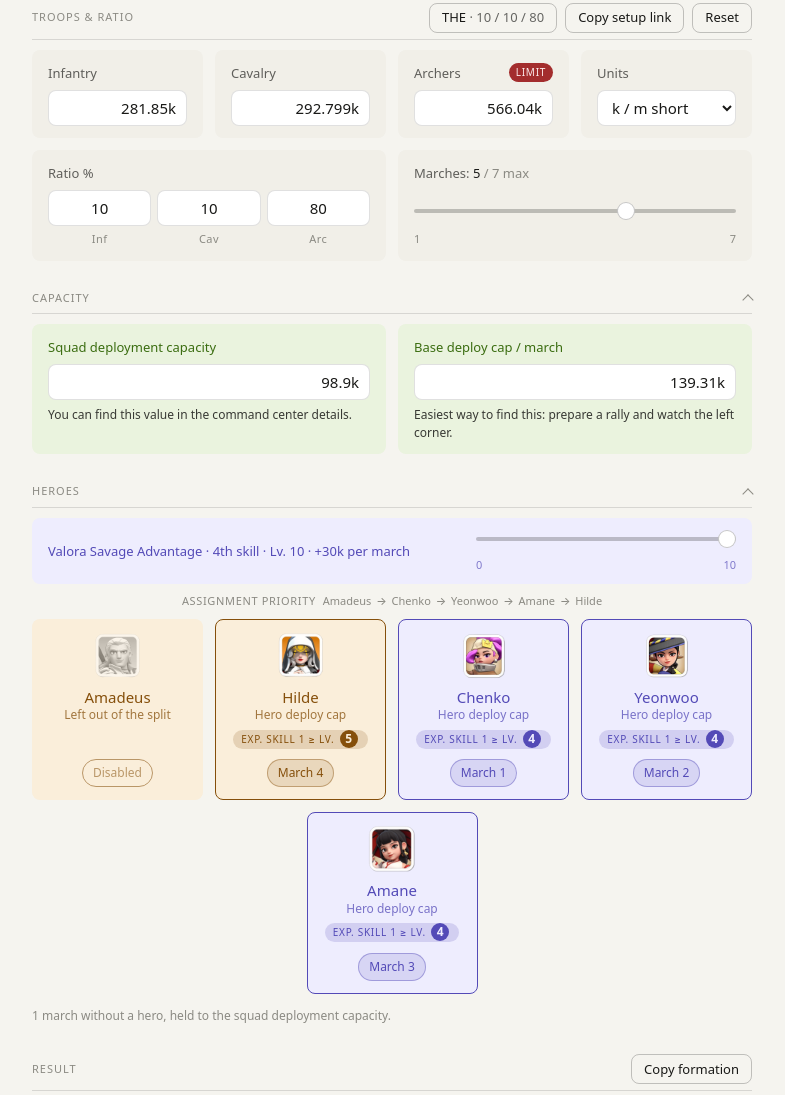
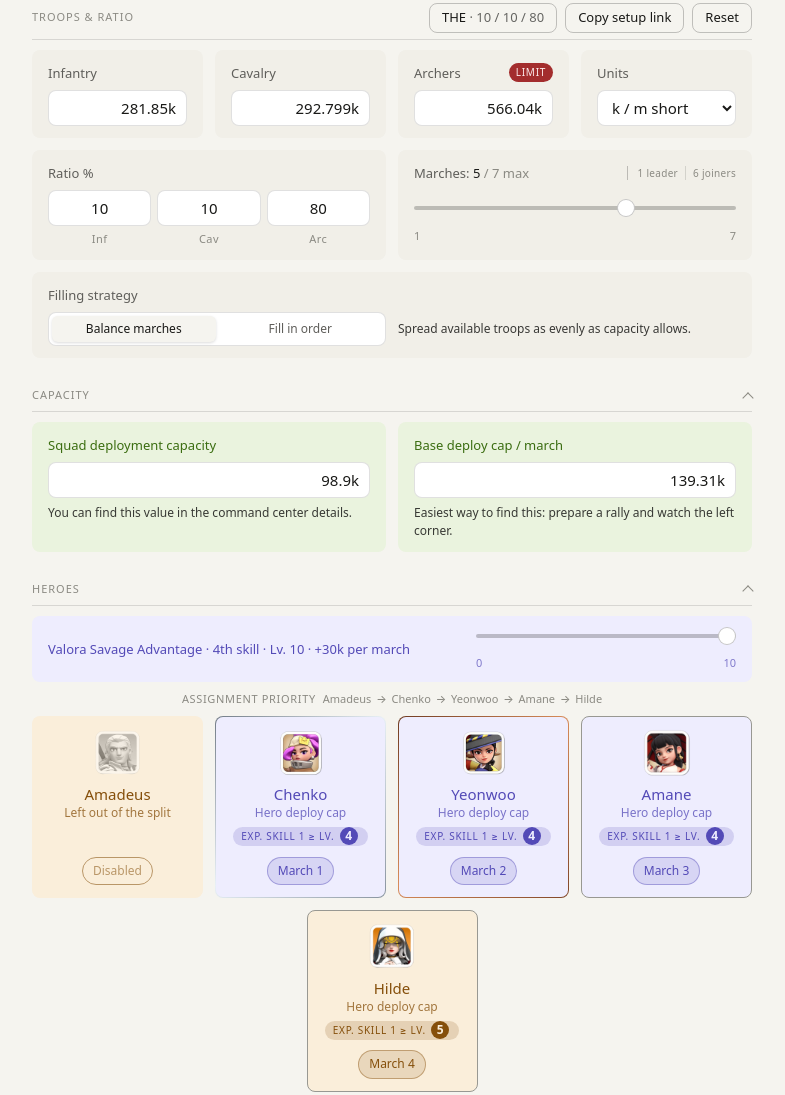
Before and after one commit to maystery/bear-formation-calculator, a website: page index.html in a window 1280 px wide. Shown: the part 288-1383 px from the top of the page, without its empty margins (248-1033 px from the left). Drawn offline with Linux system fonts and the light colour scheme.

Commit message:
Add march filling strategies and priority styling

```diff
--- a/app.js
+++ b/app.js
@@ -11,6 +11,7 @@ document.addEventListener('DOMContentLoaded', () => {
     parseAmount,
     parseRatio,
     allocate,
+    allocateSequentially,
     splitByRatio,
     splitMarches,
     wholeTroops,
@@ -24,10 +25,15 @@ document.addEventListener('DOMContentLoaded', () => {
   const RATIO_IDS = ['ri','rc','ra'];
   const SHARE_IDS = ['si','sc','sa','ri','rc','ra','n','squad','cap','sav',
                      'amaOn','hildeOn','chenkoOn','yeonwooOn','amaneOn','unit'];
+  const FILL_STRATEGIES = ['equal','sequential'];
   const SAVAGE_PER_LEVEL = 3000;
   const MAX_MARCHES = 7;
   let UNIT = 'k';
   let lastResult = null;
+
+  function fillStrategy(){
+    return document.querySelector('input[name="fillStrategy"]:checked').value;
+  }
 
   function setFieldValidity(id, valid, message){
     const el = $(id);
@@ -155,10 +161,14 @@ document.addEventListener('DOMContentLoaded', () => {
   function calc(){
     UNIT = $('unit').value;
     const n = Math.min(MAX_MARCHES, Math.max(1, Math.floor(+$('n').value||1)));
+    const strategy = fillStrategy();
 
     const sav = Math.min(10, Math.max(0, Math.floor(+$('sav').value||0)));
     const savBonus = sav * SAVAGE_PER_LEVEL;
     $('nOut').textContent = n;
+    $('fillStrategyHint').textContent = strategy === 'sequential'
+      ? 'Max March 1, then March 2, and continue in order.'
+      : 'Spread available troops as evenly as capacity allows.';
     $('savOut').textContent = sav;
     $('savBon').textContent = '+' + fmt(savBonus);
     const order = leaderOrder();
@@ -230,10 +240,9 @@ document.addEventListener('DOMContentLoaded', () => {
     const T = wholeTroops(Math.min(troopMax, capTotal));
     const bottlenecks = findBottlenecks(troopLimits, capTotal, T);
 
-    // Fill hero-led rallies first. Troops are water-filled evenly within the
-    // hero tier, then any remainder is water-filled across no-hero rallies.
-    const priorities = caps.map((_, i) => order[i] ? 1 : 0);
-    const perMarch = allocate(T, caps, priorities);
+    const perMarch = strategy === 'sequential'
+      ? allocateSequentially(T, caps)
+      : allocate(T, caps);
     const rows = splitMarches(perMarch, r);
     const tot = {
       inf:rows.reduce((a, x) => a + x.inf, 0),
@@ -291,7 +300,7 @@ document.addEventListener('DOMContentLoaded', () => {
     $('leftover').textContent =
       `Left at home: ${fmt(S.inf-tot.inf)} infantry · ${fmt(S.cav-tot.cav)} cavalry · ${fmt(S.arc-tot.arc)} archers`;
 
-    lastResult = {r, S, order, perMarch, rows, tot, grand};
+    lastResult = {r, S, order, strategy, perMarch, rows, tot, grand};
     $('copyFormation').disabled = false;
 
     check(r);
@@ -365,9 +374,10 @@ document.addEventListener('DOMContentLoaded', () => {
 
   function formationText(){
     if(!lastResult) return '';
-    const {r, S, order, perMarch, rows, tot, grand} = lastResult;
+    const {r, S, order, strategy, perMarch, rows, tot, grand} = lastResult;
     const ratio = [r.inf, r.cav, r.arc].map(x => trim(x * 100)).join(' / ');
-    const lines = [`Bear formation · ${ratio}`, ''];
+    const strategyLabel = strategy === 'sequential' ? 'Fill in order' : 'Balance marches';
+    const lines = [`Bear formation · ${ratio}`, `Filling: ${strategyLabel}`, ''];
     rows.forEach((march, i) => {
       const leader = HEROES[order[i] || 'none'].name;
       lines.push(`March ${i + 1} · ${leader}: ${fullFmt(march.inf)} infantry · ${fullFmt(march.cav)} cavalry · ${fullFmt(march.arc)} archers · ${fullFmt(perMarch[i])} total`);
@@ -386,6 +396,7 @@ document.addEventListener('DOMContentLoaded', () => {
       const el = $(id);
       url.searchParams.set(id, el.type === 'checkbox' ? (el.checked ? '1' : '0') : el.value);
     });
+    url.searchParams.set('fillStrategy', fillStrategy());
     return url.href;
   }
 
@@ -408,6 +419,11 @@ document.addEventListener('DOMContentLoaded', () => {
       }
       loaded = true;
     });
+    const strategy = params.get('fillStrategy');
+    if(FILL_STRATEGIES.includes(strategy)){
+      document.querySelector(`input[name="fillStrategy"][value="${strategy}"]`).checked = true;
+      loaded = true;
+    }
     return loaded;
   }
 
@@ -490,6 +506,7 @@ document.addEventListener('DOMContentLoaded', () => {
       const el = $(id);
       o[id] = el.type === 'checkbox' ? el.checked : el.value;
     });
+    o.fillStrategy = fillStrategy();
     FOLDS.forEach(id => { o[id] = $(id).open; });
     o.theme = theme;
     store.write(o);
@@ -510,6 +527,9 @@ document.addEventListener('DOMContentLoaded', () => {
         el.value = String(o[id]);
       }
     });
+    if(FILL_STRATEGIES.includes(o.fillStrategy)){
+      document.querySelector(`input[name="fillStrategy"][value="${o.fillStrategy}"]`).checked = true;
+    }
     FOLDS.forEach(id => { if(typeof o[id] === 'boolean') $(id).open = o[id]; });
     if(o.theme) applyTheme(o.theme);
   }
@@ -536,6 +556,8 @@ document.addEventListener('DOMContentLoaded', () => {
   function update(){ calc(); saveState(); }
 
   IDS.forEach(i => { $(i).addEventListener('input', update); $(i).addEventListener('change', update); });
+  document.querySelectorAll('input[name="fillStrategy"]')
+    .forEach(el => { el.addEventListener('input', update); el.addEventListener('change', update); });
   FOLDS.forEach(i => $(i).addEventListener('toggle', saveState));
 
   $('the').addEventListener('click', () => {
@@ -548,6 +570,7 @@ document.addEventListener('DOMContentLoaded', () => {
     const url = new URL(window.location.href);
     const hasSharedSetup = url.searchParams.get('setup') === '1';
     url.searchParams.delete('setup');
+    url.searchParams.delete('fillStrategy');
     SHARE_IDS.forEach(id => url.searchParams.delete(id));
     if(hasSharedSetup) location.replace(url.href);
     else location.reload();
--- a/index.html
+++ b/index.html
@@ -59,11 +59,30 @@
         <div class="warnmsg" id="warn"></div>
       </div>
       <div class="tile">
-        <label class="lbl" for="n">Marches: <b id="nOut" class="primary-value">5</b> <span class="muted">/ 7 max</span></label>
+        <div class="march-head">
+          <label class="lbl" for="n">Marches: <b id="nOut" class="primary-value">5</b> <span class="muted">/ 7 max</span></label>
+          <div class="march-composition" aria-label="Maximum: 1 rally leader and 6 joiners">
+            <span>1 leader</span><span>6 joiners</span>
+          </div>
+        </div>
         <div class="sliderwrap">
           <input id="n" type="range" min="1" max="7" step="1" value="5">
           <div class="scale"><span>1</span><span>7</span></div>
         </div>
+      </div>
+    </div>
+    <div class="row strategy-row">
+      <div class="tile">
+        <fieldset class="strategy" aria-describedby="fillStrategyHint">
+          <legend class="lbl">Filling strategy</legend>
+          <div class="strategy-content">
+            <div class="segmented">
+              <label><input class="sr-only" type="radio" name="fillStrategy" value="equal" checked>Balance marches</label>
+              <label><input class="sr-only" type="radio" name="fillStrategy" value="sequential">Fill in order</label>
+            </div>
+            <div class="tilenote" id="fillStrategyHint">Spread available troops as evenly as capacity allows.</div>
+          </div>
+        </fieldset>
       </div>
     </div>
     <div class="warnmsg" id="inputError" role="alert"></div>
@@ -98,7 +117,7 @@
     </div>
     <div class="hero-priority"><span>Assignment priority</span>Amadeus <b>&rarr;</b> Chenko <b>&rarr;</b> Yeonwoo <b>&rarr;</b> Amane <b>&rarr;</b> Hilde</div>
     <div class="row g4 hero-grid">
-      <label class="tile warm herocard" for="amaOn">
+      <label class="tile warm herocard rank-card rank-gold" for="amaOn">
         <input type="checkbox" id="amaOn" class="sr-only">
         <img class="hero" src="heroes/amadeus.png" alt="">
         <div class="heroinfo">
@@ -107,17 +126,7 @@
         </div>
         <span class="pill" id="pill-amadeus"></span>
       </label>
-      <label class="tile warm herocard" for="hildeOn">
-        <input type="checkbox" id="hildeOn" class="sr-only" checked>
-        <img class="hero" src="heroes/hilde.png" alt="">
-        <div class="heroinfo">
-          <div class="heroname">Hilde</div>
-          <div class="herorole" id="role-hilde"></div>
-          <div class="heroreq" title="Requires the first Expedition skill at level 5 or higher" aria-label="Requires the first Expedition skill at level 5 or higher">Exp. Skill 1 &ge; Lv. <strong class="skilllevel">5</strong></div>
-        </div>
-        <span class="pill" id="pill-hilde"></span>
-      </label>
-      <label class="tile pro herocard" for="chenkoOn">
+      <label class="tile pro herocard rank-card rank-silver" for="chenkoOn">
         <input type="checkbox" id="chenkoOn" class="sr-only" checked>
         <img class="hero" src="heroes/chenko.png" alt="">
         <div class="heroinfo">
@@ -127,7 +136,7 @@
         </div>
         <span class="pill" id="pill-chenko"></span>
       </label>
-      <label class="tile pro herocard" for="yeonwooOn">
+      <label class="tile pro herocard rank-card rank-bronze" for="yeonwooOn">
         <input type="checkbox" id="yeonwooOn" class="sr-only" checked>
         <img class="hero" src="heroes/yeonwoo.png" alt="">
         <div class="heroinfo">
@@ -137,7 +146,7 @@
         </div>
         <span class="pill" id="pill-yeonwoo"></span>
       </label>
-      <label class="tile pro herocard" for="amaneOn">
+      <label class="tile pro herocard rank-neutral" for="amaneOn">
         <input type="checkbox" id="amaneOn" class="sr-only" checked>
         <img class="hero" src="heroes/amane.png" alt="">
         <div class="heroinfo">
@@ -146,6 +155,16 @@
           <div class="heroreq" title="Requires the first Expedition skill at level 4 or higher" aria-label="Requires the first Expedition skill at level 4 or higher">Exp. Skill 1 &ge; Lv. <strong class="skilllevel">4</strong></div>
         </div>
         <span class="pill" id="pill-amane"></span>
+      </label>
+      <label class="tile warm herocard rank-neutral" for="hildeOn">
+        <input type="checkbox" id="hildeOn" class="sr-only" checked>
+        <img class="hero" src="heroes/hilde.png" alt="">
+        <div class="heroinfo">
+          <div class="heroname">Hilde</div>
+          <div class="herorole" id="role-hilde"></div>
+          <div class="heroreq" title="Requires the first Expedition skill at level 5 or higher" aria-label="Requires the first Expedition skill at level 5 or higher">Exp. Skill 1 &ge; Lv. <strong class="skilllevel">5</strong></div>
+        </div>
+        <span class="pill" id="pill-hilde"></span>
       </label>
     </div>
     <div class="hint" id="heroHint"></div>
@@ -188,7 +207,8 @@
       <li>Troop ceiling — the scarcest type relative to its share: <code>T_troops = min(Inf / r_inf, Cav / r_cav, Arc / r_arc)</code></li>
       <li>Each march has its own cap: a march <b>with a hero leader</b> uses <code>base deploy cap + 3,000 × savage_level</code>; a march <b>with no hero</b> is limited to the <code>squad deployment capacity</code>. Set either to 0 to treat it as unlimited.</li>
       <li>Heroes take marches in this priority order: Amadeus, Chenko, Yeonwoo, Amane, then Hilde. Untick one to drop it from the split — its march falls back to the squad capacity, so the total sent goes down.</li>
-      <li>Deployable total: <code>T = min(T_troops, sum of every march cap)</code>. Hero-led rallies are filled first, evenly up to their individual caps. Any troops left after that are distributed evenly among no-hero rallies.</li>
+      <li>Deployable total: <code>T = min(T_troops, sum of every march cap)</code>.</li>
+      <li>Filling strategy: <b>Balance marches</b> distributes troops evenly across all marches as their caps allow. <b>Fill in order</b> fills March 1 to its cap, then March 2, and so on.</li>
       <li>Within each march: <code>infantry = M × r_inf</code>, <code>cavalry = M × r_cav</code>, <code>archers = M × r_arc</code></li>
     </ol>
     <p>Rounding uses largest-remainder plus a global reconciliation, so every march sums exactly to its total without using more troops than you own. Leave a capacity at 0 to treat it as unlimited.</p>
--- a/styles.css
+++ b/styles.css
@@ -50,6 +50,13 @@
   }
   .tile{background:var(--surface-1);border-radius:var(--radius);padding:0.75rem 1rem;
     display:flex;flex-direction:column}
+  .march-head{display:flex;align-items:center;justify-content:space-between;gap:10px}
+  .march-head .lbl{margin-bottom:0;white-space:nowrap}
+  .march-composition{display:flex;align-items:center;white-space:nowrap;padding-left:10px;
+    border-left:0.5px solid var(--border-strong);color:var(--text-muted);
+    font-size:10px;line-height:1.4;letter-spacing:.03em}
+  .march-composition span + span{margin-left:7px;padding-left:7px;
+    border-left:0.5px solid var(--border)}
   .sliderwrap{margin:auto 0;padding-top:10px}
   /* one-line strip: label left, slider right — the stacked version wasted a lot of height */
   .valora{flex-direction:row;align-items:center;flex-wrap:wrap;gap:6px 20px;padding:0.6rem 1rem}
@@ -130,6 +137,23 @@
   .ratio input::-webkit-inner-spin-button{-webkit-appearance:none;margin:0}
   .ratiokeys{display:grid;grid-template-columns:1fr 1fr 1fr;gap:6px;margin-top:4px;
     font-size:11px;color:var(--text-muted);text-align:center;letter-spacing:.04em}
+  .strategy{border:0;padding:0;margin:0;min-width:0}
+  .strategy > .lbl{padding:0;margin-bottom:5px}
+  .strategy-content{display:grid;grid-template-columns:minmax(250px,1fr) minmax(0,1fr);
+    align-items:center;gap:12px}
+  .strategy-content .tilenote{margin-top:0}
+  .segmented{display:grid;grid-template-columns:1fr 1fr;gap:3px;padding:3px;
+    background:var(--surface-2);border:0.5px solid var(--border);border-radius:var(--radius)}
+  .segmented label{min-width:0;padding:5px 7px;border-radius:6px;cursor:pointer;
+    color:var(--text-secondary);font-size:12px;line-height:1.4;text-align:center}
+  .segmented label:hover{color:var(--text-primary)}
+  .segmented label:has(input:checked){background:var(--surface-0);color:var(--text-primary);
+    box-shadow:0 1px 3px rgba(0,0,0,.14);font-weight:500}
+  .segmented label:has(input:focus-visible){outline:2px solid var(--text-accent);outline-offset:1px}
+  @media(max-width:660px){
+    .strategy-content{grid-template-columns:minmax(0,1fr)}
+    .strategy-content .tilenote{margin-top:6px}
+  }
   .tablewrap{overflow-x:auto}
   .resulttable,.checktable{width:100%;border-collapse:collapse;font-size:14px;
     font-variant-numeric:tabular-nums}
@@ -173,7 +197,7 @@
   .sr-only{position:absolute;width:1px;height:1px;padding:0;margin:-1px;overflow:hidden;clip:rect(0 0 0 0);white-space:nowrap;border:0}
   .copy-fallback{position:fixed;left:-9999px;top:0;opacity:0}
   /* --card-fg/--card-bg let a single card opt into another palette (see .herocard.warm) */
-  .herocard{--card-fg:var(--text-pro);--card-bg:var(--bg-pro);
+  .herocard{--card-fg:var(--text-pro);--card-bg:var(--bg-pro);position:relative;
     display:flex;flex-direction:column;align-items:center;justify-content:flex-start;gap:8px;
     cursor:pointer;color:var(--card-fg);text-align:center;
     border:1.5px solid transparent;transition:border-color .15s}
@@ -184,6 +208,23 @@
     filter:grayscale(1);opacity:.5;transition:filter .15s,opacity .15s}
   .herocard.on{border-color:var(--card-fg)}
   .herocard.on .hero{filter:none;opacity:1}
+  .rank-card.on{border-color:transparent}
+  .rank-gold.on{
+    background:
+      linear-gradient(var(--card-bg),var(--card-bg)) padding-box,
+      linear-gradient(135deg,#8e5b05,#f5c451 48%,#a96f08) border-box;
+  }
+  .rank-silver.on{
+    background:
+      linear-gradient(var(--card-bg),var(--card-bg)) padding-box,
+      linear-gradient(135deg,#727c87,#e8f0f6 48%,#89949f) border-box;
+  }
+  .rank-bronze.on{
+    background:
+      linear-gradient(var(--card-bg),var(--card-bg)) padding-box,
+      linear-gradient(135deg,#6f3b22,#d88c5a 48%,#81472a) border-box;
+  }
+  .rank-neutral.on{border-color:light-dark(#989892,#8d8d96)}
   .herocard .heroinfo{flex:0 1 auto;min-width:0;width:100%}
   .herocard .heroname{font-weight:500;font-size:15px;line-height:1.3}
   .herocard .herorole{font-size:12px;opacity:.75;line-height:1.3;
```
Also changed, not shown: calculator-core.js (+11 -0 lines), tests/calculator-core.test.cjs (+12 -0 lines), README.md.
